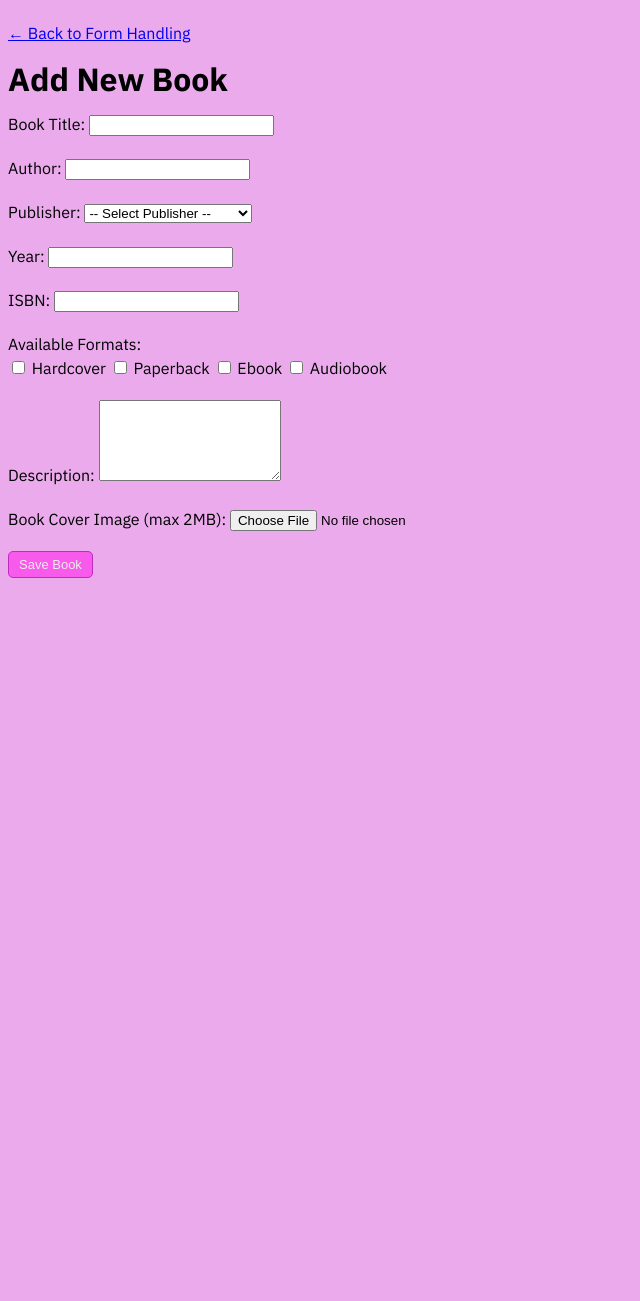
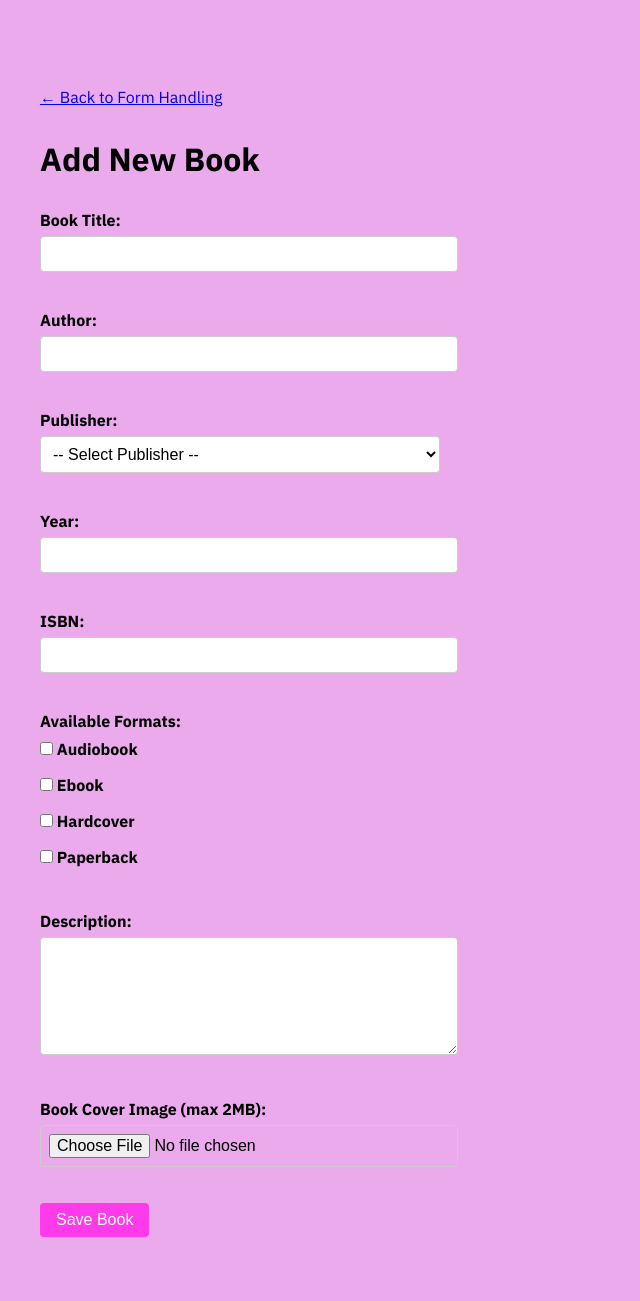
Before and after one commit to IADT-CC-Y1-WebDev/web-development-n00254890, a PHP site: page /project/books/book_create.php in a window 1280 px wide. Shown: the whole page, without its empty margins (0-640 px from the left). Before the commit the page ends 578 px from the top, so only its background shows below. Run offline with PHP 8.4, Linux system fonts and the light colour scheme; data comes from the database, SQL or seed files in the repository; some libraries are stand-ins or nearby versions.

Commit message:
25-02-26

```diff
--- a/src/project/books/book_create.php
+++ b/src/project/books/book_create.php
@@ -6,23 +6,14 @@ require_once 'php/lib/utils.php';
 
 startSession();
 
-// Mock data for the form
-$publishers = [
-    ['id' => 1, 'name' => 'Penguin Random House'],
-    ['id' => 2, 'name' => 'HarperCollins'],
-    ['id' => 3, 'name' => 'Simon & Schuster'],
-    ['id' => 4, 'name' => 'Hachette Book Group'],
-    ['id' => 5, 'name' => 'Macmillan Publishers'],
-    ['id' => 6, 'name' => 'Scholastic Corporation'],
-    ['id' => 7, 'name' => "O'Reilly Media"]
-];
-
-$formats = [
-    ['id' => 1, 'name' => 'Hardcover'],
-    ['id' => 2, 'name' => 'Paperback'],
-    ['id' => 3, 'name' => 'Ebook'],
-    ['id' => 4, 'name' => 'Audiobook']
-];
+try {
+    $publishers = Publisher::findAll();
+    $formats = Format::findAll();
+}
+catch (PDOException $e) {
+    setFlashMessage('error', 'Error: ' . $e->getMessage());
+    redirect('/index.php');
+}
 ?>
 <!DOCTYPE html>
 <html lang="en">
@@ -31,14 +22,19 @@ $formats = [
     <title>Add New Book - Exercise</title>
 </head>
 <body>
+    <div class="container">
+        <div class="width-12">
             <?php require 'php/inc/flash_message.php'; ?>
-
+        </div>
+        <div class="width-12">
             <div class="back-link">
                 <a href="index.php">&larr; Back to Form Handling</a>
             </div>
-
+        </div>
+        <div class="width-12">
             <h1>Add New Book</h1>
-
+        </div>
+        <div class="width-12">
             <form action="/project/books/book_store.php" method="POST" enctype="multipart/form-data">
                 <!-- Title -->
                 <div class="form-group">
@@ -64,8 +60,8 @@ $formats = [
                     <select id="publisher_id" name="publisher_id">
                         <option value="">-- Select Publisher --</option>
                         <?php foreach ($publishers as $pub): ?>
-                    <option value="<?= $pub['id'] ?>" <?= chosen('publisher_id', $pub['id']) ? "selected" : "" ?>>
-                        <?= h($pub['name']) ?>
+                            <option value="<?= $pub->id ?>" <?= chosen('publisher_id', $pub->id) ? "selected" : "" ?>>
+                                <?= h($pub->name) ?>
                             </option>
                         <?php endforeach; ?>
                     </select>
@@ -77,7 +73,7 @@ $formats = [
                 <!-- Year -->
                 <div class="form-group">
                     <label for="year">Year:</label>
-            <input type="text" id="year" name="year" value="<?= h(old('year')) ?>">
+                    <input type="number" id="year" name="year" min="1900" max="2099" step="1" value="<?= h(old('year')) ?>">
                     <?php if (error('year')): ?>
                         <p class="error"><?= error('year') ?></p>
                     <?php endif; ?>
@@ -98,9 +94,9 @@ $formats = [
                     <div class="checkbox-group">
                         <?php foreach ($formats as $format): ?>
                             <label class="checkbox-label">
-                        <input type="checkbox" name="format_ids[]" value="<?= $format['id'] ?>"
-                            <?= chosen('format_ids', $format['id']) ? "checked" : "" ?>>
-                        <?= h($format['name']) ?>
+                                <input type="checkbox" name="format_ids[]" value="<?= $format->id ?>"
+                                    <?= chosen('format_ids', $format->id) ? "checked" : "" ?>>
+                                <?= h($format->name) ?>
                             </label>
                         <?php endforeach; ?>
                     </div>
@@ -132,7 +128,8 @@ $formats = [
                     <button type="submit" class="button">Save Book</button>
                 </div>
             </form>
-
+        </div>
+    </div>
     <?php
     // Clear old form data and errors after displaying
     clearFormData();
--- /dev/null
+++ b/src/project/books/css/forms.css
@@ -0,0 +1,158 @@
+/* Form Handling Styles */
+
+/* Form Groups */
+.form-group {
+    margin-bottom: 1rem;
+}
+
+.form-group label {
+    display: block;
+    margin-bottom: 0.25rem;
+    font-weight: bold;
+}
+
+/* Text Inputs, Selects, Textareas */
+.form-group input[type="text"],
+.form-group input[type="number"],
+.form-group input[type="email"],
+.form-group input[type="password"],
+.form-group input[type="file"],
+.form-group select,
+.form-group textarea {
+    width: 100%;
+    max-width: 400px;
+    padding: 0.5rem;
+    border: 1px solid #ccc;
+    border-radius: 4px;
+    font-size: 1rem;
+}
+
+.form-group textarea {
+    resize: vertical;
+    min-height: 100px;
+}
+
+.form-group select {
+    background-color: white;
+}
+
+/* Error Messages */
+.error {
+    color: #dc3545;
+    font-size: 0.875rem;
+    margin-top: 0.25rem;
+}
+
+/* Checkbox Group */
+.checkbox-group {
+    display: flex;
+    flex-direction: column;
+    gap: 0.5rem;
+}
+
+.checkbox-label {
+    display: flex;
+    align-items: center;
+    gap: 0.5rem;
+    font-weight: normal;
+    cursor: pointer;
+}
+
+.checkbox-label input[type="checkbox"] {
+    width: auto;
+    margin: 0;
+}
+
+/* Buttons */
+.button {
+    display: inline-block;
+    padding: 0.5rem 1rem;
+    background-color:#ff3aea;
+    color: white;
+    border: none;
+    border-radius: 4px;
+    font-size: 1rem;
+    cursor: pointer;
+    text-decoration: none;
+    margin-right: 0.5rem;
+}
+
+.button:hover {
+    background-color: #7d08bc;
+}
+
+.button.secondary {
+    background-color: #6c757d;
+}
+
+.button.secondary:hover {
+    background-color: #545b62;
+}
+
+/* Flash Messages */
+.flash-message {
+    padding: 1rem;
+    margin-bottom: 1rem;
+    border-radius: 4px;
+    border: 1px solid;
+}
+
+.flash-message.success {
+    background-color: #d4edda;
+    border-color: #c3e6cb;
+    color: #155724;
+}
+
+.flash-message.error {
+    background-color: #f8d7da;
+    border-color: #f5c6cb;
+    color: #721c24;
+}
+
+/* Step List (for index page) */
+/* .step-list li {
+    margin-bottom: 1rem;
+}
+
+.step-list li p {
+    margin: 0.25rem 0 0 0;
+    color: #666;
+}
+
+.step-list a {
+    font-size: 1.1rem;
+} */
+
+/* Step list styling */
+.step-list {
+    list-style: none;
+    padding: 0;
+    margin: 0;
+}
+
+.step-list li {
+    padding: 1rem;
+    margin-bottom: 0.5rem;
+    background: #f8f9fa;
+    border-radius: 4px;
+    border-left: 4px solid #0066cc;
+}
+
+.step-list li:hover {
+    background: #e9ecef;
+}
+
+.step-list a {
+    text-decoration: none;
+    color: #0066cc;
+}
+
+.step-list a:hover {
+    text-decoration: underline;
+}
+
+.step-list p {
+    margin: 0.5rem 0 0 0;
+    color: #666;
+    font-size: 0.9rem;
+}
--- a/src/project/books/php/inc/head_content.php
+++ b/src/project/books/php/inc/head_content.php
@@ -12,3 +12,4 @@
         <link rel="stylesheet" href="css/reset.css" />
         <link rel="stylesheet" href="css/grid.css" />
         <link rel="stylesheet" href="css/style.css" />
+        <link rel="stylesheet" href="css/forms.css" />
```
Also changed, not shown: src/project/books/book_edit.php (+67 -29 lines), src/project/books/images/book_699de682e66775.36022641.jpg (deleted), src/project/books/images/book_699ebcb9432468.11523446.jpg (added), src/project/books/images/book_699ec0127fb895.83348778.jpg (added). Lines whose indentation alone changed are shown as unchanged.
